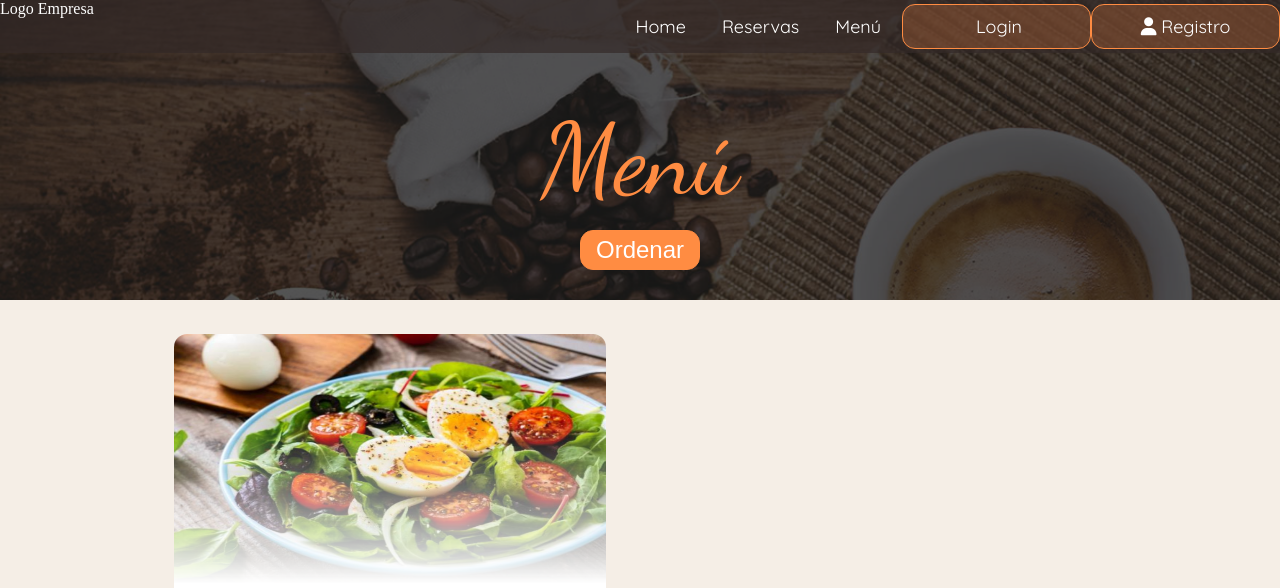
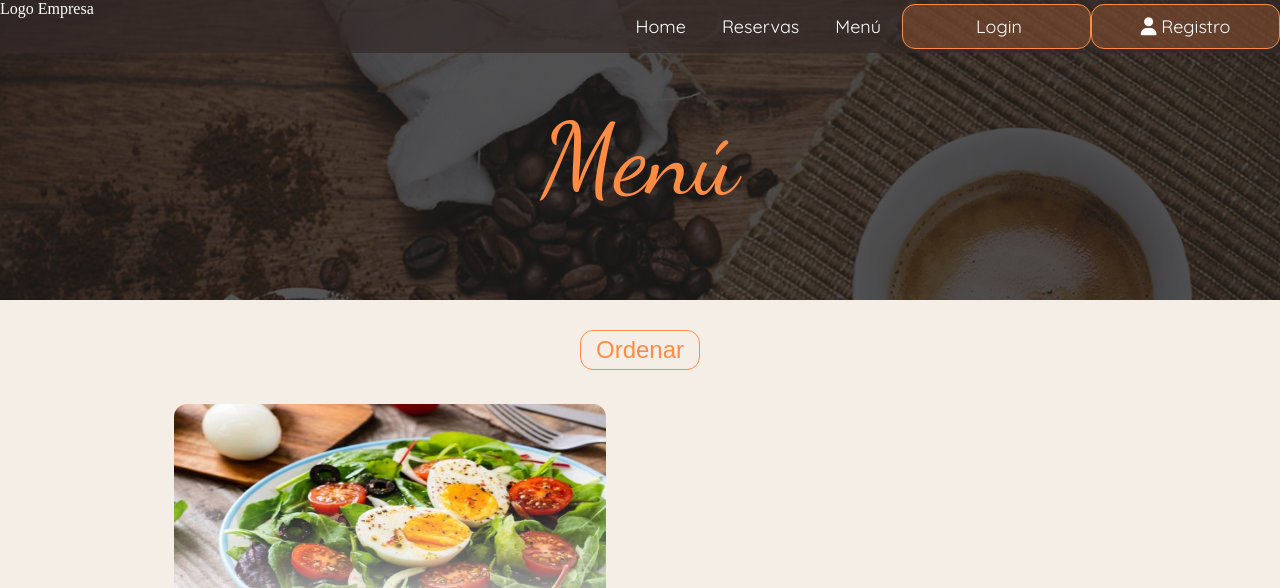
Before and after one commit to yeuryf007/Web-Cafeteria, a PHP site: page /menu.php in a window 1280 px wide. Shown: the top 588 px of the page. Run offline with PHP 8.4, Linux system fonts and the light colour scheme; some libraries are stand-ins or nearby versions; some web fonts are replaced.

Commit message:
boton ordenar

```diff
--- a/css/stylemenu.css
+++ b/css/stylemenu.css
@@ -41,20 +41,20 @@ header{
 }
 
 #ordenar{
-    background-color: #FF8C42;
-    color: white;
-    box-sizing: border-box;
+    background: transparent;
     border: 1px solid #FF8C42;
+    color: #FF8C42;
     border-radius: 13px;
     font-size:  x-large;
     align-self: center;
     padding: 5px 15px 5px 15px;
-    margin: 0;
+    margin-top: 30px;
 }
 
 #ordenar:hover{
-    background: transparent;
-    color: #FF8C42;
+    background-color: #FF8C42;
+    color: white;
+    box-sizing: border-box;
     cursor: pointer;
 }
 
@@ -72,6 +72,8 @@ main{
     background-size: cover;
     display: flex;
     justify-content: center;
+    place-items: center;
+    flex-direction: column;
 }
 
 #cuerpo{
--- a/menu.php
+++ b/menu.php
@@ -21,9 +21,10 @@
         <div class="titulo">
             <h1 id="titulo">Menú</h1>
         </div>
-        <button id="ordenar">Ordenar</button>
+
     </header>
     <main>
+    <button id="ordenar">Ordenar</button>
 <!--Esto es el ordenar-->
         <div id="main2">
             <nav>
```
